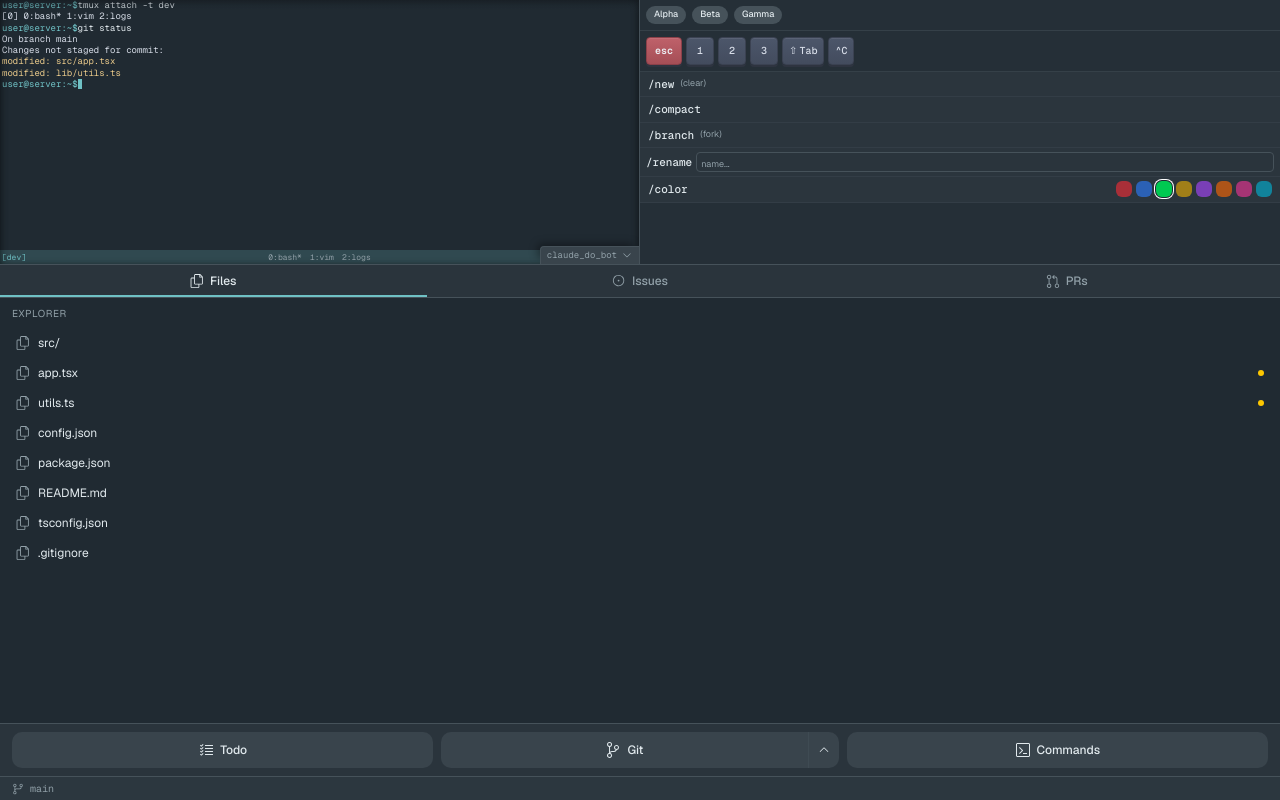
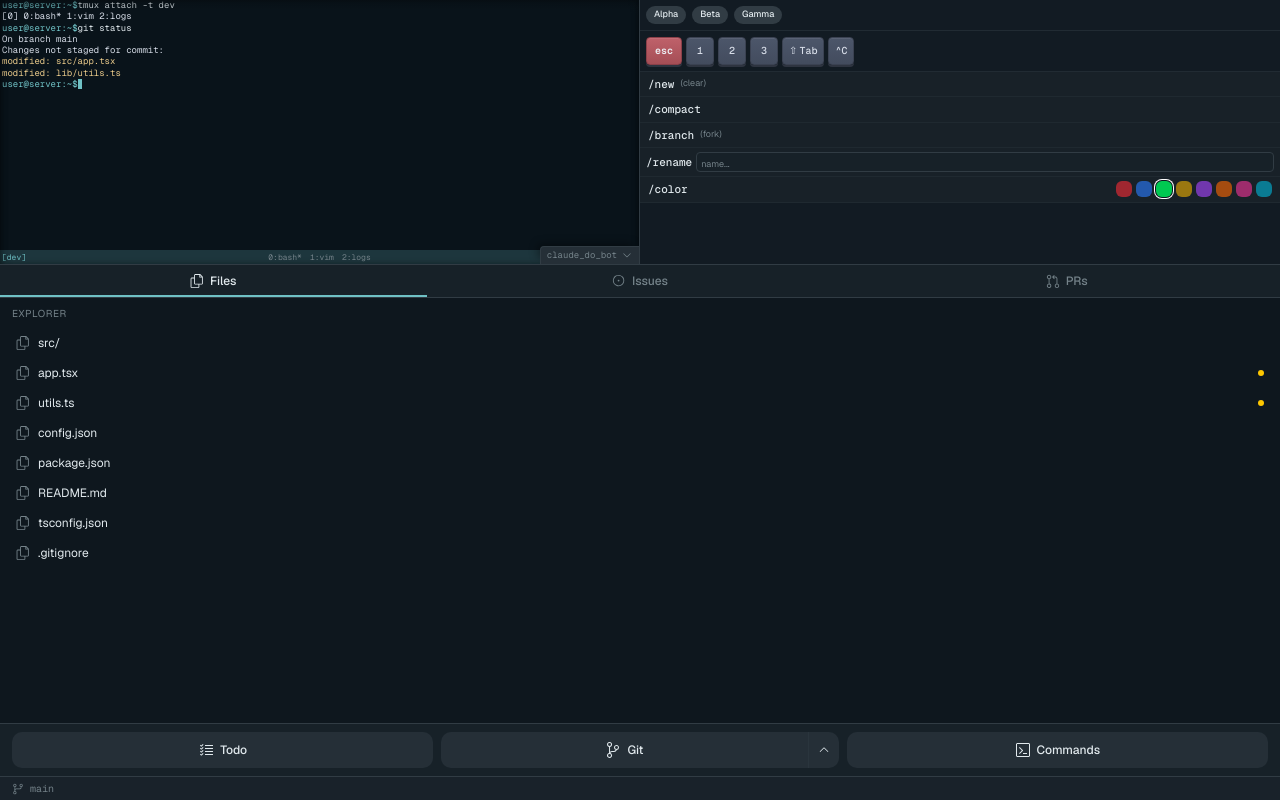
Before and after one commit to claudes-world/v0-cpc-mini-app, a Next.js app: page / in a window 1280 px wide. Built offline with nearby package versions, Linux system fonts and the light colour scheme.

Commit message:
feat: darken Nord theme for deeper look
Adjust oklch lightness values to darken theme colors while maintaining Nord character

Co-authored-by: Liam <1342367+mcorrig4@users.noreply.github.com>

```diff
--- a/app/globals.css
+++ b/app/globals.css
@@ -46,31 +46,31 @@
    Aurora: nord11 #bf616a, nord12 #d08770, nord13 #ebcb8b, nord14 #a3be8c, nord15 #b48ead
 */
 .dark {
-  /* Polar Night - backgrounds (blue-gray, not black!) */
-  --background: oklch(0.28 0.02 240);
+  /* Polar Night - backgrounds (darkened ~0.06-0.08 from standard Nord) */
+  --background: oklch(0.20 0.02 240);
   --foreground: oklch(0.93 0.01 230);
-  --card: oklch(0.32 0.02 240);
+  --card: oklch(0.24 0.02 240);
   --card-foreground: oklch(0.93 0.01 230);
-  --popover: oklch(0.32 0.02 240);
+  --popover: oklch(0.24 0.02 240);
   --popover-foreground: oklch(0.93 0.01 230);
   /* Frost - primary accent (nord8 - bright cyan) */
   --primary: oklch(0.76 0.08 200);
-  --primary-foreground: oklch(0.28 0.02 240);
-  /* Polar Night - secondary (nord2) */
-  --secondary: oklch(0.38 0.02 240);
+  --primary-foreground: oklch(0.20 0.02 240);
+  /* Polar Night - secondary (darkened) */
+  --secondary: oklch(0.30 0.02 240);
   --secondary-foreground: oklch(0.87 0.01 230);
-  /* nord2 for muted */
-  --muted: oklch(0.38 0.02 240);
-  --muted-foreground: oklch(0.70 0.02 230);
-  /* nord3 for accent */
-  --accent: oklch(0.43 0.02 240);
+  /* muted */
+  --muted: oklch(0.30 0.02 240);
+  --muted-foreground: oklch(0.60 0.02 230);
+  /* accent */
+  --accent: oklch(0.35 0.02 240);
   --accent-foreground: oklch(0.93 0.01 230);
   /* Aurora - destructive (nord11 - red) */
   --destructive: oklch(0.58 0.15 15);
   --destructive-foreground: oklch(0.93 0.01 230);
-  /* nord3 for borders */
-  --border: oklch(0.43 0.02 240);
-  --input: oklch(0.32 0.02 240);
+  /* borders */
+  --border: oklch(0.35 0.02 240);
+  --input: oklch(0.24 0.02 240);
   --ring: oklch(0.76 0.08 200);
   /* Aurora colors for charts */
   --chart-1: oklch(0.76 0.08 200);
@@ -78,19 +78,19 @@
   --chart-3: oklch(0.55 0.10 250);
   --chart-4: oklch(0.72 0.12 140);
   --chart-5: oklch(0.82 0.12 90);
-  /* Sidebar using nord1 */
-  --sidebar: oklch(0.32 0.02 240);
+  /* Sidebar */
+  --sidebar: oklch(0.24 0.02 240);
   --sidebar-foreground: oklch(0.93 0.01 230);
   --sidebar-primary: oklch(0.76 0.08 200);
-  --sidebar-primary-foreground: oklch(0.28 0.02 240);
-  --sidebar-accent: oklch(0.38 0.02 240);
+  --sidebar-primary-foreground: oklch(0.20 0.02 240);
+  --sidebar-accent: oklch(0.30 0.02 240);
   --sidebar-accent-foreground: oklch(0.93 0.01 230);
-  --sidebar-border: oklch(0.43 0.02 240);
+  --sidebar-border: oklch(0.35 0.02 240);
   --sidebar-ring: oklch(0.76 0.08 200);
-  /* Terminal - nord0 background with nord14 green text */
-  --terminal: oklch(0.28 0.02 240);
+  /* Terminal - darkest shade with nord14 green text */
+  --terminal: oklch(0.18 0.02 240);
   --terminal-foreground: oklch(0.72 0.12 140);
-  --terminal-muted: oklch(0.43 0.02 240);
+  --terminal-muted: oklch(0.35 0.02 240);
 }
 
 @theme inline {
--- a/app/layout.tsx
+++ b/app/layout.tsx
@@ -41,7 +41,7 @@ export const viewport: Viewport = {
   maximumScale: 1,
   userScalable: false,
   viewportFit: 'cover',
-  themeColor: '#2e3440',
+  themeColor: '#1d2128',
 }
 
 export default function RootLayout({
```
